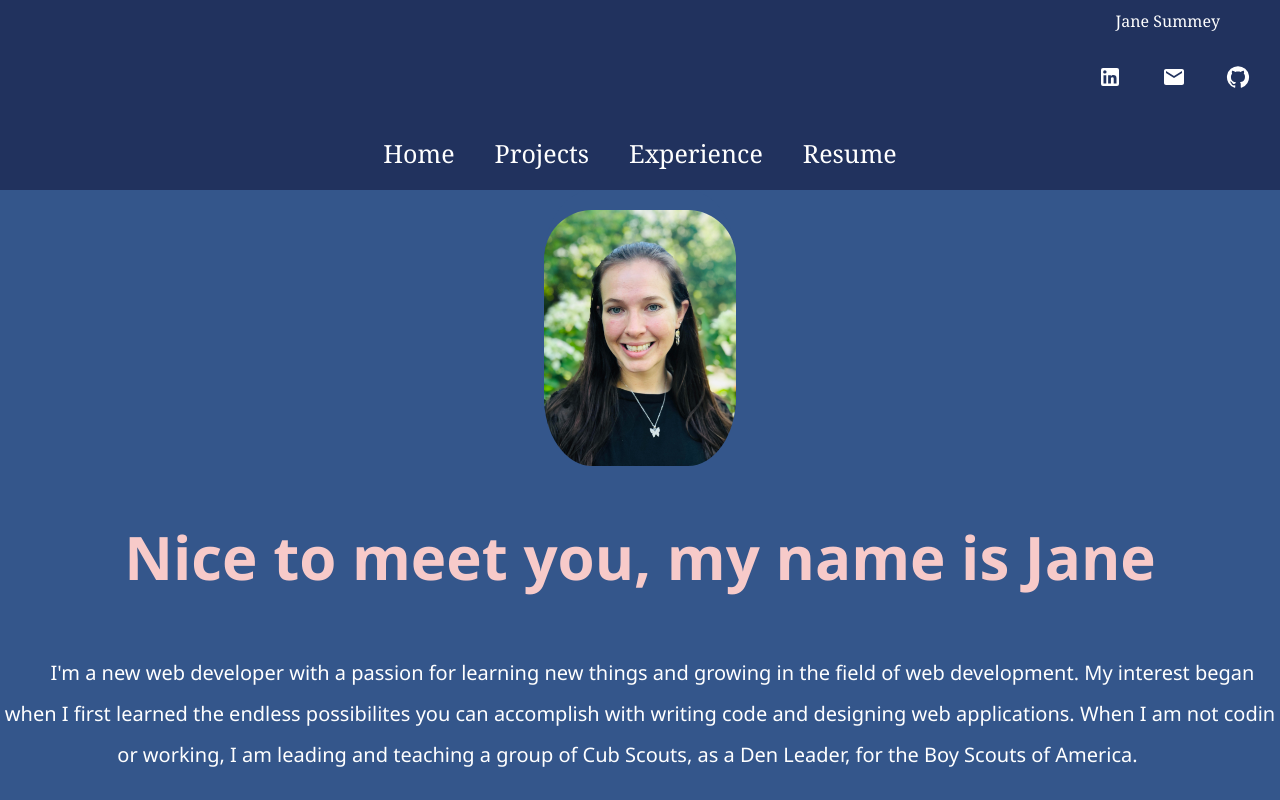
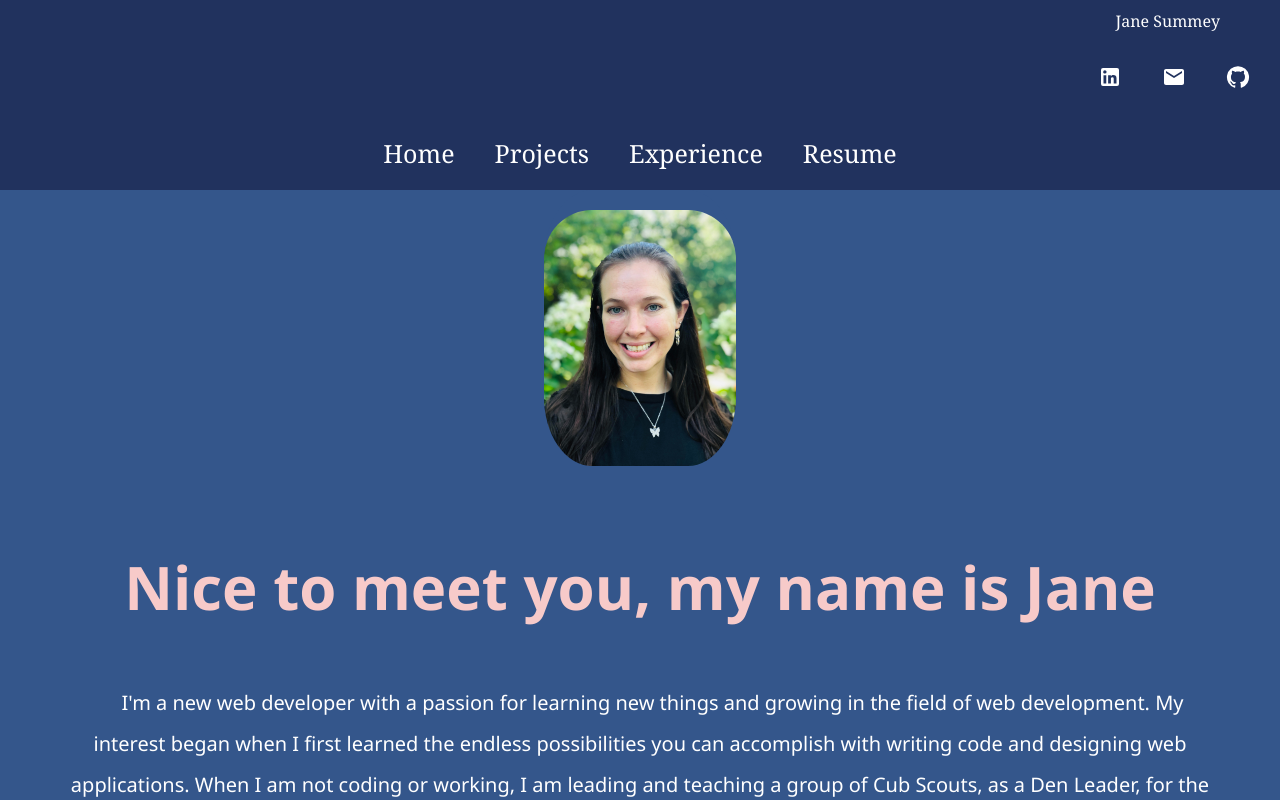
Before and after one commit to jasummey/Portfolio, a React (Create React App) app: page / in a window 1280 px wide. Shown: the top 800 px of the page. Built offline with nearby package versions, Linux system fonts and the light colour scheme.

Commit message:
Commit changes.

```diff
--- a/src/components/Home.js
+++ b/src/components/Home.js
@@ -13,8 +13,8 @@ function Home() {
           <span>
             I'm a new web developer with a passion for learning new things and
             growing in the field of web development. My interest began when I
-            first learned the endless possibilites you can accomplish with
-            writing code and designing web applications. When I am not codin or
+            first learned the endless possibilities you can accomplish with
+            writing code and designing web applications. When I am not coding or
             working, I am leading and teaching a group of Cub Scouts, as a Den
             Leader, for the Boy Scouts of America.
           </span>
--- a/src/components/styles/home.css
+++ b/src/components/styles/home.css
@@ -34,6 +34,7 @@
   text-align: center;
   background-color: #34568b;
   color: #f0f0f0;
+  margin: 30px;
 }
 
 .about h2 {
@@ -46,6 +47,10 @@
 .about .prompt {
   width: auto;
   font-size: 30px;
+  justify-content: center;
+  align-items: center;
+  margin-left: 30px;
+  margin-right: 30px;
 }
 .prompt span {
   font-size: 20px;
```
